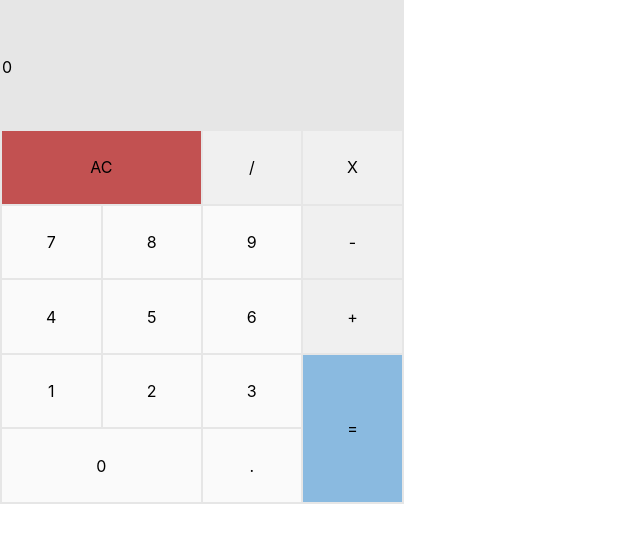
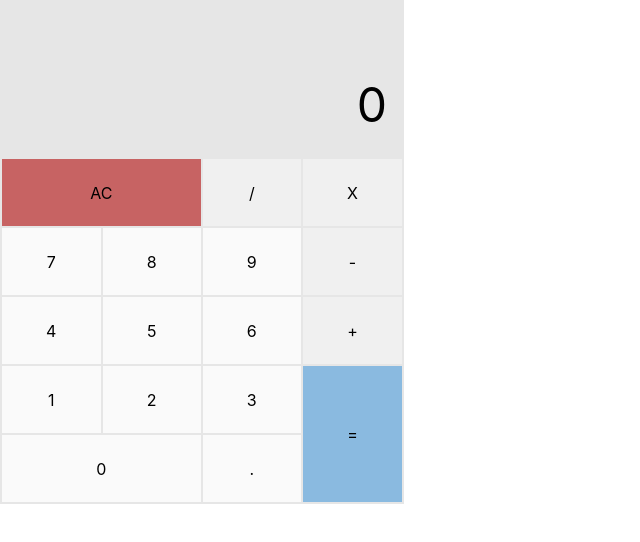
Before and after one commit to joshchoo/react-fp-calculator, a React (Create React App) app: page / in a window 1280 px wide. Shown: the top 542 px of the page, without its empty margins (0-640 px from the left). Built offline with nearby package versions, Linux system fonts and the light colour scheme.

Commit message:
style the Screen contents and add hover color change on buttons

```diff
--- a/src/index.css
+++ b/src/index.css
@@ -37,19 +37,51 @@ code {
 }
 
 .calculator__button--type-ac {
-  background-color: #c25151;
+  background-color: #c76363;
+}
+
+.calculator__button--type-ac:hover {
+  background-color: #c24747;
 }
 
 .calculator__button--type-equal {
   background-color: #8abae0;
 }
 
+.calculator__button--type-equal:hover {
+  background-color: #4599db;
+}
+
 .calculator__button--type-number {
   background-color: #fafafa;
 }
 
+.calculator__button--type-number:hover {
+  background-color: #d6d6d6;
+}
+
 .calculator__button--type-operator {
   background-color: #f0f0f0;
+}
+
+.calculator__button--type-operator:hover {
+  background-color: #d6d6d6;
+}
+
+.calculator__screen {
+  display: flex;
+  justify-content: flex-end;
+  align-items: center;
+  padding-right: 15px;
+}
+
+.calculator__screen--type-display {
+  font-size: 3em;
+}
+
+.calculator__screen--type-expression {
+  color: #545454;
+  font-size: 1.3em;
 }
 
 .expression {
```
